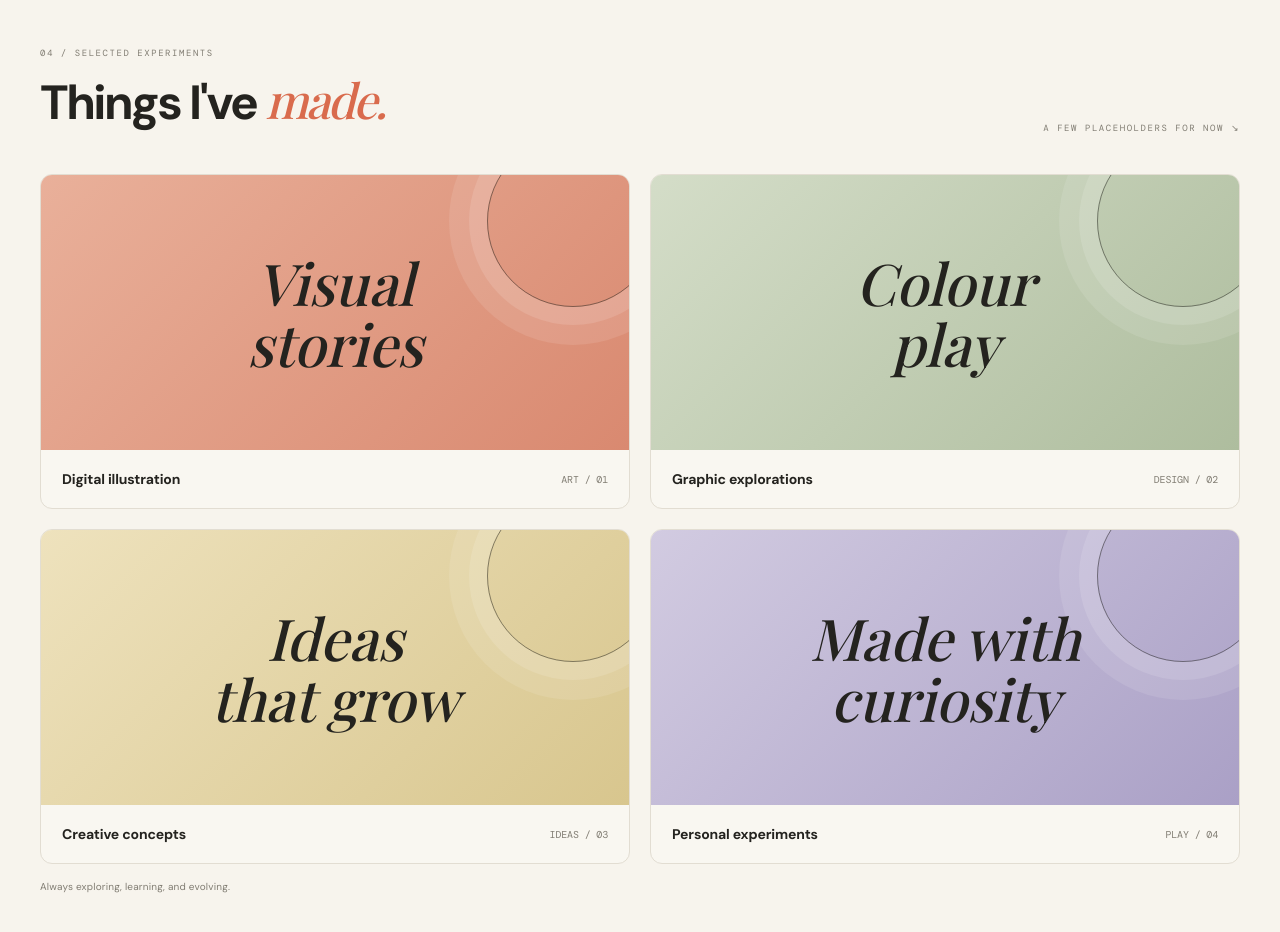
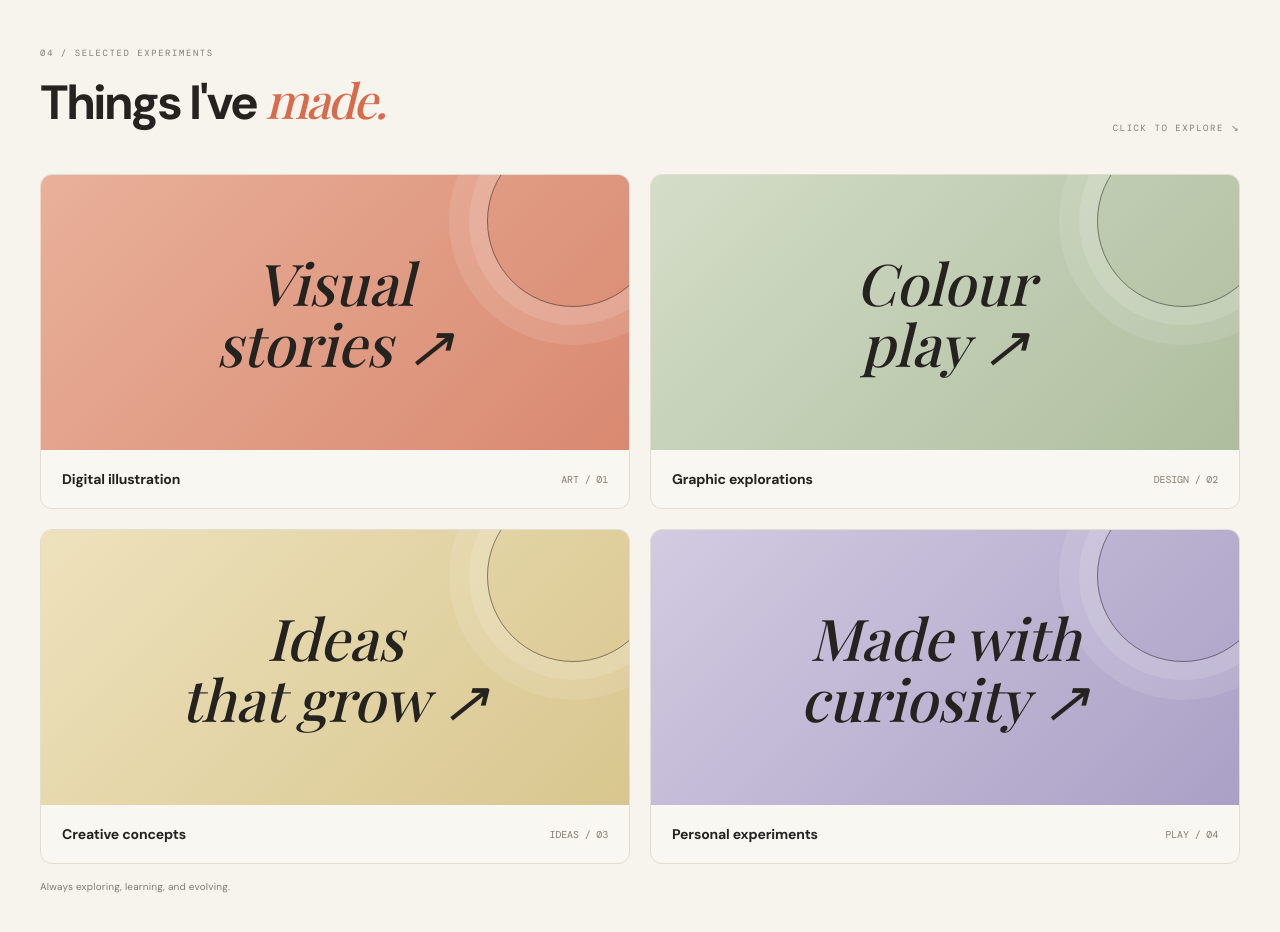
Before and after one commit to notreallyanshi/Shivanshi-Portfolio, a plain HTML site: page index.html in a window 1280 px wide. Shown: the part 2340-3272 px from the top of the page. Drawn offline with nearby package versions, Linux system fonts and the light colour scheme; a web font is replaced by a local one.

Commit message:
Update index.html

```diff
--- a/index.html
+++ b/index.html
@@ -12,14 +12,12 @@
 
 <header class="top">
   <a class="logo" href="#home">shivanshi<span>.</span></a>
-
   <nav>
     <a href="#about">About</a>
     <a href="#education">Education</a>
     <a href="#work">Work</a>
     <a href="#contact">Contact</a>
   </nav>
-
   <div class="navright">
     <span class="mono">PORTFOLIO / 2026</span>
   </div>
@@ -30,7 +28,6 @@
 <section class="hero">
   <div>
     <div class="eyebrow">CREATIVE MIND · BUSINESS STUDENT · ART ENTHUSIAST</div>
-
     <h1>Shivanshi<br><em>Patidar.</em></h1>
 
     <p class="intro">
@@ -149,9 +146,11 @@
   </div>
 
   <p class="hint">
-   More skills, tools, and interests to be added as I keep exploring, learning, and building.
+    More skills, tools, and interests to be added as I keep exploring, learning, and building.
   </p>
 </section>
+
+<!-- THINGS I'VE MADE: CLICKABLE PROJECT TILES -->
 
 <section class="section" id="work">
   <div class="sectionhead">
@@ -159,49 +158,75 @@
       <div class="eyebrow">04 / SELECTED EXPERIMENTS</div>
       <h2>Things I've <em>made.</em></h2>
     </div>
-    <div class="mono">A FEW PLACEHOLDERS FOR NOW ↘</div>
+    <div class="mono">CLICK TO EXPLORE ↘</div>
   </div>
 
   <div class="projects">
-    <article class="project">
+
+    <a class="project"
+       href="https://photoshop.adobe.com/id/urn:aaid:sc:AP:7eb7738f-e0b3-4e7c-99db-aa4fa39066a7"
+       target="_blank"
+       rel="noopener noreferrer"
+       aria-label="Explore digital illustrations">
+
       <div class="projectvisual">
-        <span>Visual<br>stories</span>
+        <span>Visual<br>stories ↗</span>
       </div>
+
       <div class="projectmeta">
         <b>Digital illustration</b>
         <small>ART / 01</small>
       </div>
-    </article>
+    </a>
 
-    <article class="project">
+    <a class="project"
+       href="https://photoshop.adobe.com/id/urn:aaid:sc:AP:094229a8-a436-4eaa-84bf-27b6b644eaae"
+       target="_blank"
+       rel="noopener noreferrer"
+       aria-label="Explore graphic design">
+
       <div class="projectvisual">
-        <span>Colour<br>play</span>
+        <span>Colour<br>play ↗</span>
       </div>
+
       <div class="projectmeta">
         <b>Graphic explorations</b>
         <small>DESIGN / 02</small>
       </div>
-    </article>
+    </a>
 
-    <article class="project">
+    <a class="project"
+       href="https://photoshop.adobe.com/id/urn:aaid:sc:AP:b3478680-5511-4156-98b8-58fd1693593e"
+       target="_blank"
+       rel="noopener noreferrer"
+       aria-label="Explore creative concepts">
+
       <div class="projectvisual">
-        <span>Ideas<br>that grow</span>
+        <span>Ideas<br>that grow ↗</span>
       </div>
+
       <div class="projectmeta">
         <b>Creative concepts</b>
         <small>IDEAS / 03</small>
       </div>
-    </article>
+    </a>
 
-    <article class="project">
+    <a class="project"
+       href="https://photoshop.adobe.com/id/urn:aaid:sc:AP:0f07978c-bf76-4424-abec-2ff71c2dfd99"
+       target="_blank"
+       rel="noopener noreferrer"
+       aria-label="Explore personal experiments">
+
       <div class="projectvisual">
-        <span>Made with<br>curiosity</span>
+        <span>Made with<br>curiosity ↗</span>
       </div>
+
       <div class="projectmeta">
         <b>Personal experiments</b>
         <small>PLAY / 04</small>
       </div>
-    </article>
+    </a>
+
   </div>
 
   <p class="hint">
@@ -232,7 +257,6 @@
 
 <section class="contact" id="contact">
   <div class="eyebrow">06 / HAVE SOMETHING IN MIND?</div>
-
   <h2>Let's make<br>something <em>good.</em></h2>
 
   <p class="intro">
```
